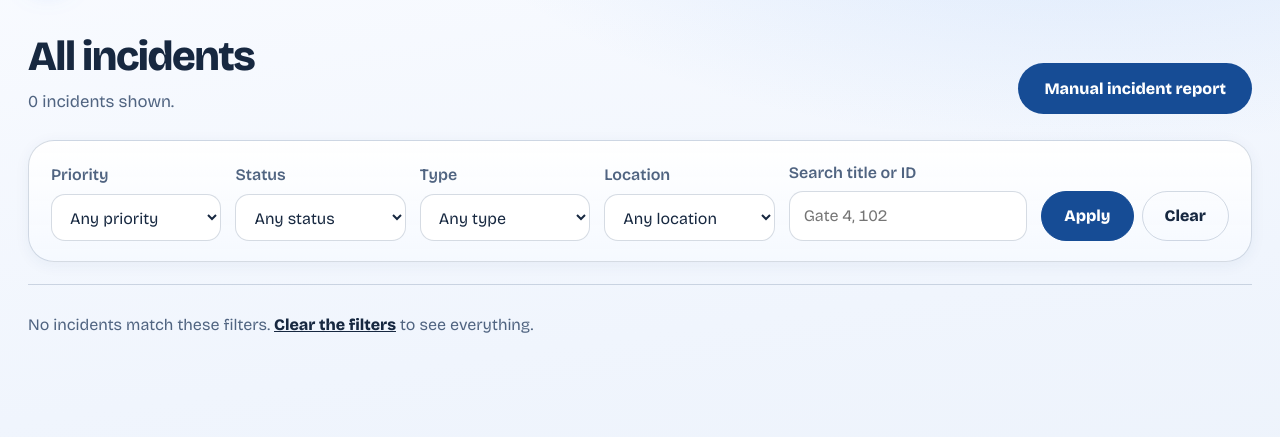
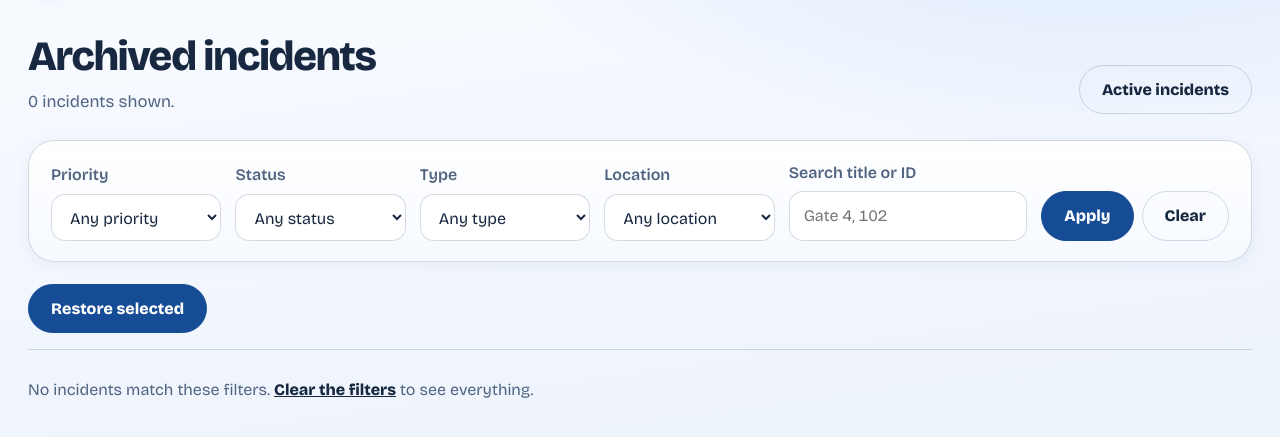
Before and after one commit to Abdullah-Albassami/expopulse, a Django app: page /incidents/?archived=1 in a window 1280 px wide. Shown: the part 66-503 px from the top of the page. Run offline with Django 5.2, Linux system fonts and the light colour scheme; data that the repository does not hold is empty.

Commit message:
Implement incident archive and demo preparation in templates/incidents/incident_list.html

```diff
--- a/templates/incidents/incident_list.html
+++ b/templates/incidents/incident_list.html
@@ -25,13 +25,17 @@
 
 <div class="lead lead-small">
     <div>
-        <h1>All incidents</h1>
+        <h1>{% if archived %}Archived incidents{% else %}All incidents{% endif %}</h1>
         <p>{{ incidents|length }} incident{{ incidents|length|pluralize }} shown.</p>
     </div>
-    <a class="report" href="{% url 'incident_create' %}">Manual incident report</a>
+    <div class="incident-toolbar">
+        <a class="btn" href="{% url 'incident_list' %}{% if not archived %}?archived=1{% endif %}">{% if archived %}Active incidents{% else %}View archive{% endif %}</a>
+        {% if not archived %}<a class="report" href="{% url 'incident_create' %}">Manual incident report</a>{% endif %}
+    </div>
 </div>
 
 <form class="filters" method="get" data-auto-submit>
+    {% if archived %}<input type="hidden" name="archived" value="1">{% endif %}
     <div class="field">
         <label for="f-priority">Priority</label>
         <select id="f-priority" name="priority">
@@ -78,15 +82,28 @@
     </div>
     <div class="actions">
         <button class="btn btn-solid" type="submit">Apply</button>
-        <a class="btn" href="{% url 'incident_list' %}">Clear</a>
+        <a class="btn" href="{% url 'incident_list' %}{% if archived %}?archived=1{% endif %}">Clear</a>
     </div>
 </form>
 
+<form method="post" action="{% url 'manage_incidents' %}" id="incident-management-form">
+{% csrf_token %}
+<input type="hidden" name="confirm" value="yes">
+<div class="management-actions">
+    {% if archived %}
+        <button type="submit" name="action" value="restore_selected" class="btn btn-solid" data-require-selection data-manage-confirm="Restore selected archived incidents?">Restore selected</button>
+    {% else %}
+        <button type="submit" name="action" value="archive_selected" class="btn" data-require-selection data-manage-confirm="Archive the selected resolved incidents?">Archive selected</button>
+        <button type="submit" name="action" value="archive_resolved" class="btn" data-manage-confirm="Archive all resolved incidents?">Archive all resolved ({{ resolved_count }})</button>
+        <button type="submit" name="action" value="prepare_demo" class="btn btn-solid" data-manage-confirm="Prepare demo? This will resolve and archive all current incidents and release their busy teams. History remains available. Ensure simulations are stopped first.">Prepare demo</button>
+    {% endif %}
+</div>
 {% if incidents %}
 <div class="table-wrap">
     <table class="list">
         <thead>
             <tr>
+                <th scope="col"><input type="checkbox" id="select-all-incidents" aria-label="Select all displayed incidents"></th>
                 <th scope="col">ID</th>
                 <th scope="col">Title</th>
                 <th scope="col">Priority</th>
@@ -101,6 +118,7 @@
         <tbody>
             {% for incident in incidents %}
             <tr>
+                <td><input type="checkbox" name="incident_ids" value="{{ incident.pk }}" aria-label="Select incident {{ incident.pk }}"></td>
                 <td class="num">#{{ incident.id }}</td>
                 <td class="title">
                     <a href="{% url 'incident_detail' incident.id %}">{{ incident.title }}</a>
@@ -121,4 +139,5 @@
 {% else %}
 <p class="empty">No incidents match these filters. <a href="{% url 'incident_list' %}">Clear the filters</a> to see everything.</p>
 {% endif %}
+</form>
 {% endblock %}
```
